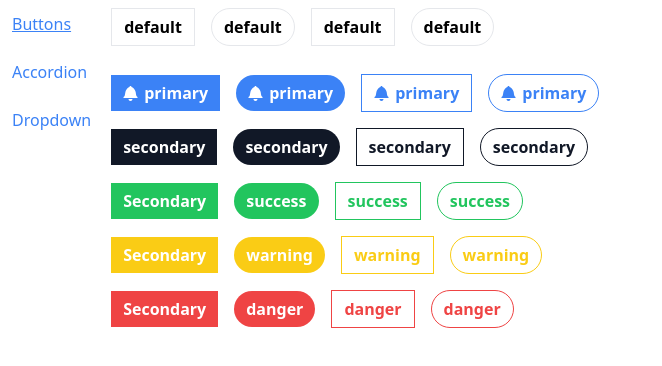
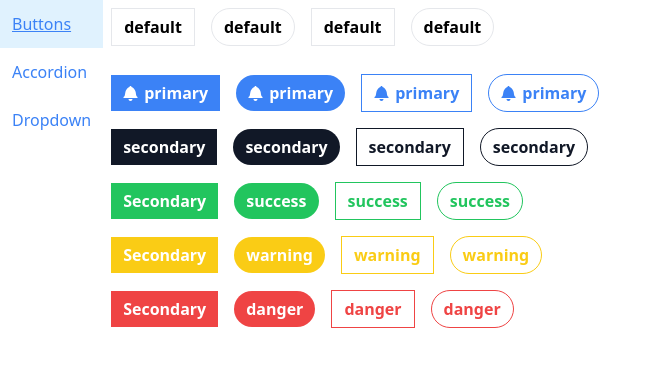
Before and after one commit to Christian1984/modern-react-with-redux-course, a React (Vite) app in the folder 7-components/: page / in a window 1280 px wide. Shown: the top 366 px of the page, without its empty margins (0-662 px from the left). Built offline with nearby package versions, Linux system fonts and the light colour scheme.

Commit message:
finished nav

```diff
--- a/7-components/src/App.tsx
+++ b/7-components/src/App.tsx
@@ -8,8 +8,9 @@ function App() {
   // return <ButtonPage />;
   // return <AccordionPage />;
   return (
-    <div className="flex">
+    <div className="container mx-auto flex">
       <MainNavigation />
+      <div className="grow">
         <Route route="/">
           <ButtonPage />
         </Route>
@@ -20,6 +21,7 @@ function App() {
           <DropdownPage />
         </Route>
       </div>
+    </div>
   );
 }
 
--- a/7-components/src/components/Button.tsx
+++ b/7-components/src/components/Button.tsx
@@ -25,6 +25,7 @@ const Button = ({ rounded, outlined, purpose, children, ...rest }: ButtonProps)
     "m-2",
     "inline-flex",
     "items-center",
+    "hover:scale-110",
     {
       "rounded-full": rounded,
     },
@@ -37,7 +38,7 @@ const Button = ({ rounded, outlined, purpose, children, ...rest }: ButtonProps)
       "bg-red-500 hover:bg-red-700 text-white": !outlined && purpose === ButtonPurpose.danger,
     },
     {
-      "border bg-white hover:text-white": outlined,
+      "border bg-white hover:bg-gray-100": outlined,
       "border border-blue-500 text-blue-500": outlined && purpose === ButtonPurpose.primary,
       "border border-gray-900 text-gray-900": outlined && purpose === ButtonPurpose.secondary,
       "border border-green-500 text-green-500": outlined && purpose === ButtonPurpose.success,
--- a/7-components/src/components/Link.tsx
+++ b/7-components/src/components/Link.tsx
@@ -1,5 +1,4 @@
-import { useContext, useState } from "react";
-import { NavigationContext, NavigationContextType } from "../context/Navigation";
+import { useNavigation } from "../hooks/useNavigation";
 
 type LinkProps = {
   label: string;
@@ -7,10 +6,11 @@ type LinkProps = {
 };
 
 const Link = ({ to, label }: LinkProps) => {
-  const { navigate } = useContext(NavigationContext) as NavigationContextType;
+  const { path, navigate } = useNavigation();
+  const highlightClass = path === to ? " bg-sky-100" : "";
   return (
     <a
-      className="p-3 text-blue-500 cursor-pointer hover:underline"
+      className={"p-3 text-blue-500 cursor-pointer hover:underline" + highlightClass}
       href={to}
       onClick={(e) => {
         e.preventDefault();
--- a/7-components/src/components/Route.tsx
+++ b/7-components/src/components/Route.tsx
@@ -1,5 +1,5 @@
-import { ReactNode, useContext } from "react";
-import { NavigationContext, NavigationContextType } from "../context/Navigation";
+import { ReactNode } from "react";
+import { useNavigation } from "../hooks/useNavigation";
 
 type RouteProps = {
   route: string;
@@ -7,10 +7,10 @@ type RouteProps = {
 };
 
 const Route = ({ route, children }: RouteProps) => {
-  const { path } = useContext(NavigationContext) as NavigationContextType;
+  const { path } = useNavigation();
 
   if (path === route) {
-    return <div className="grow">{children}</div>;
+    return <>{children}</>;
   }
 
   return null;
--- /dev/null
+++ b/7-components/src/hooks/useNavigation.tsx
@@ -0,0 +1,6 @@
+import { useContext } from "react";
+import { NavigationContext, NavigationContextType } from "../context/Navigation";
+
+const useNavigation = () => useContext(NavigationContext) as NavigationContextType;
+
+export { useNavigation };
```
Lines whose indentation alone changed are shown as unchanged.
